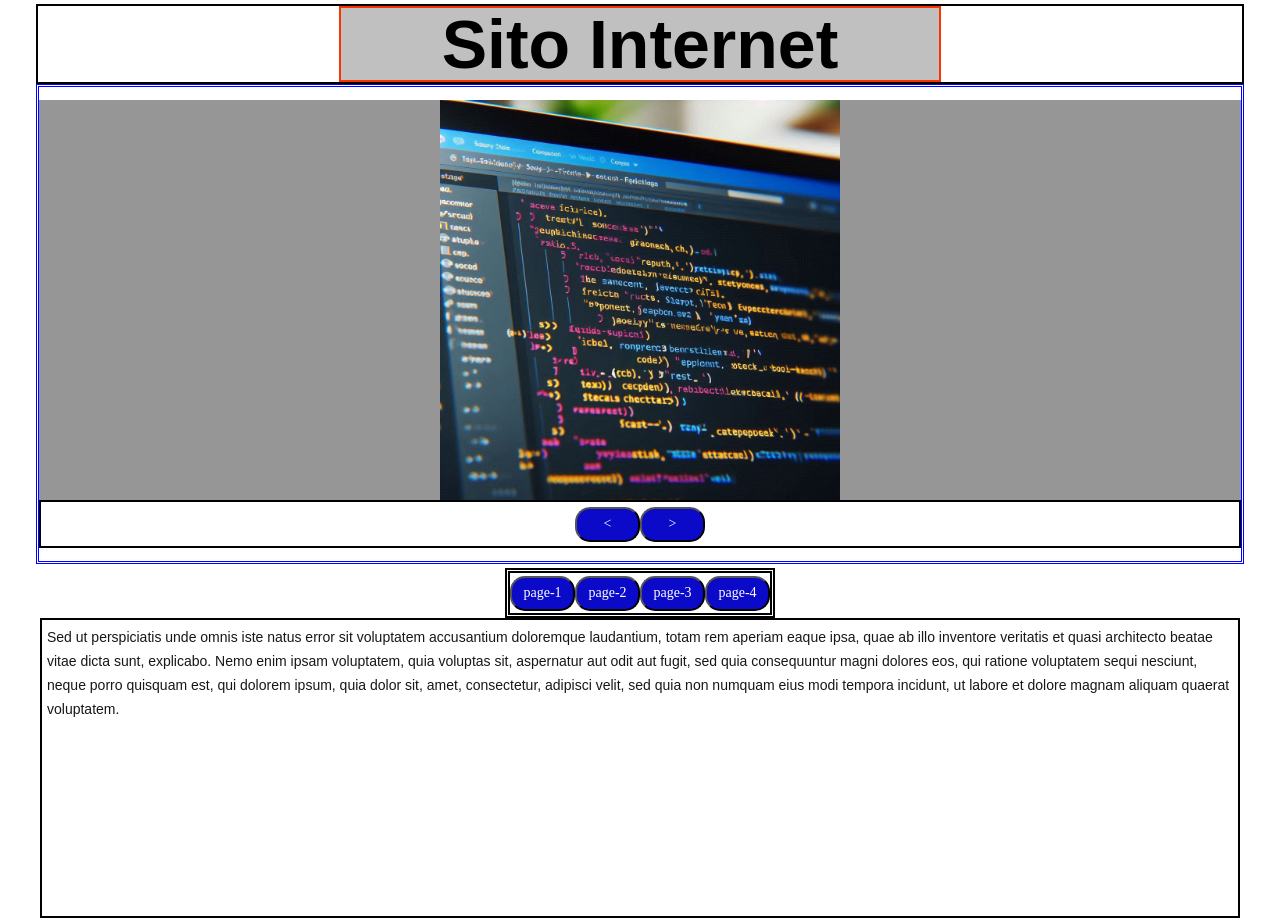
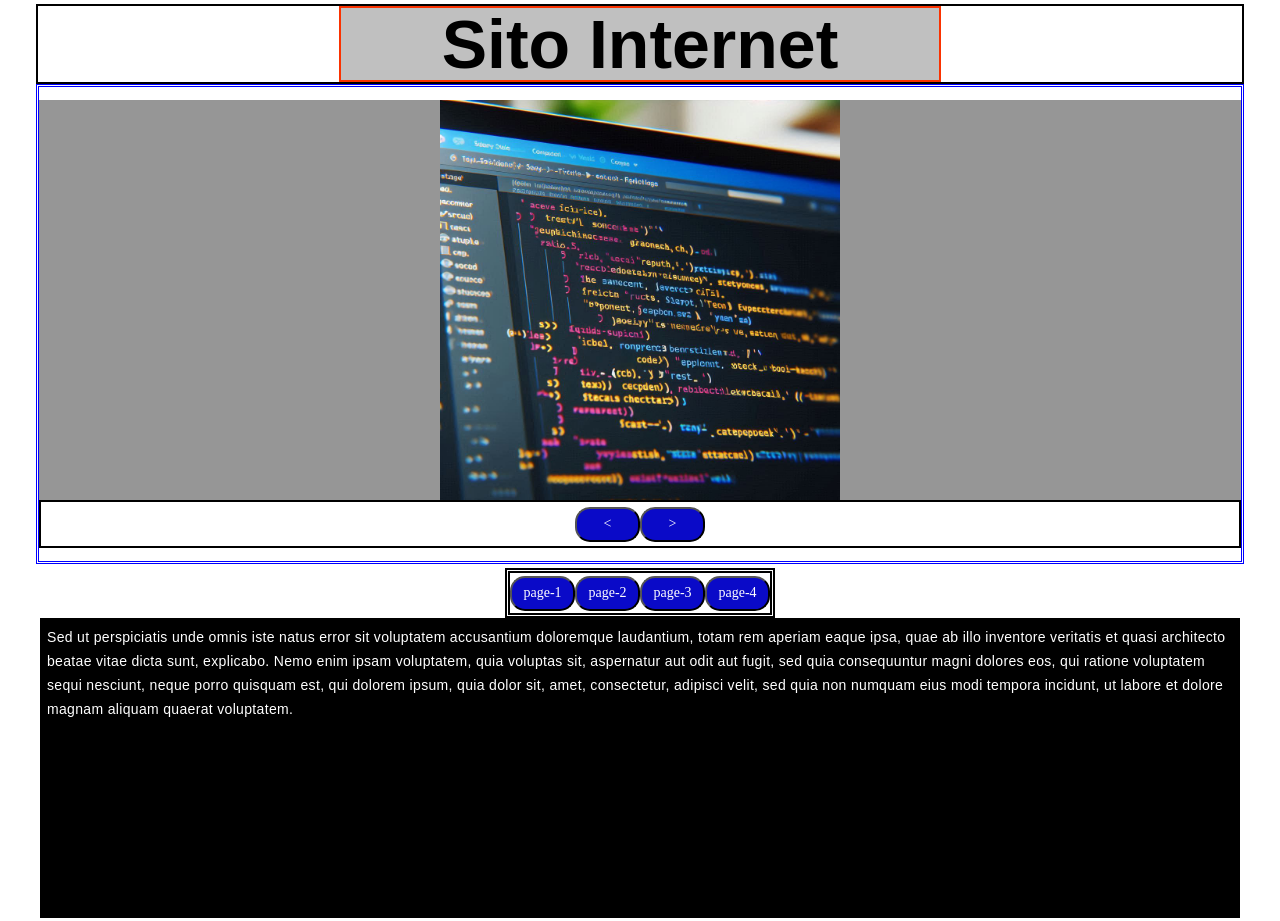
Before and after one commit to neodev89/reusable-components, a Next.js app: page /homepage in a window 1280 px wide. Shown: the top 921 px of the page. Built offline with nearby package versions, Linux system fonts and the light colour scheme.

Commit message:
modifica a homepage e implementazione del footer

```diff
--- a/src/app/homepage/page.tsx
+++ b/src/app/homepage/page.tsx
@@ -89,7 +89,6 @@ export default function Homepage() {
             />
           }
         />
-
       </div>
       <div className={styles.footer}>
 
--- a/src/app/homepage/style.module.sass
+++ b/src/app/homepage/style.module.sass
@@ -84,7 +84,7 @@
 .footer
     position: relative
     display: flex
-    height: 40rem
+    height: 30rem
     width: 100%
     border: 3px double red
 
@@ -131,10 +131,13 @@
 .classNameBodyMain
     @include variables.mixin-display-rw
     border: variables.$border-black
+    background-color: variables.$bg-black
+    color: variables.$color-white
     height: auto
     min-height: 300px
     width: 100%
     padding: 5px
     font-family: 'Montserrat', sans-serif
     font-size: 14px
+    letter-spacing: 0.33px
     font-weight: 400
--- a/src/sass/variables.sass
+++ b/src/sass/variables.sass
@@ -6,6 +6,9 @@ $bg-dark-gray: rgb(150, 150, 150)
 $border-black: 2px solid rgb(0, 0, 0)
 $border-red: 2px solid rgb(250, 50, 0)
 $border-white: 2px solid rgb(255, 255, 255)
+$color-black: rgb(0, 0, 0)
+$color-white: rgb(255, 255, 255)
+$color-red: rgb(255, 0, 0)
 
 $display-flex: flex
 $direction-rw: row
@@ -42,5 +45,5 @@ $w-div-small: 50%
 
 @mixin mixin-family-montserrat-light
     font-family: 'Montserrat Alternates'
-    font-weight: 300
+    font-weight: 400
     font-size: 24px
```
Also changed, not shown: src/ui/footer/reusable-footer.tsx (added).
